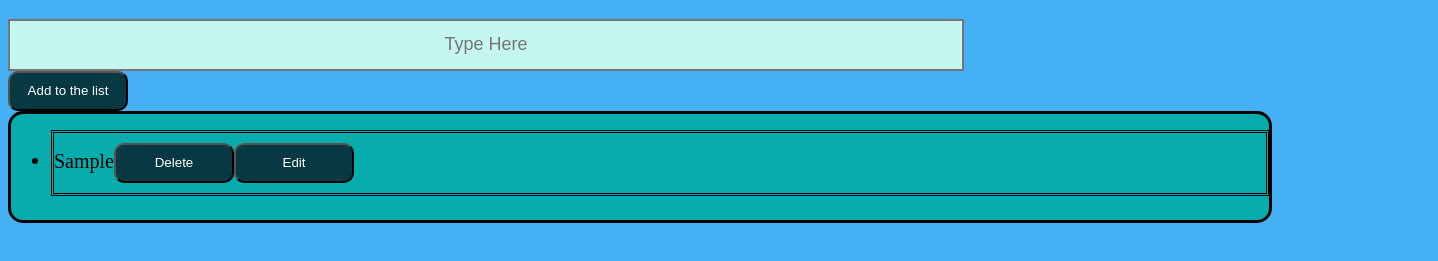
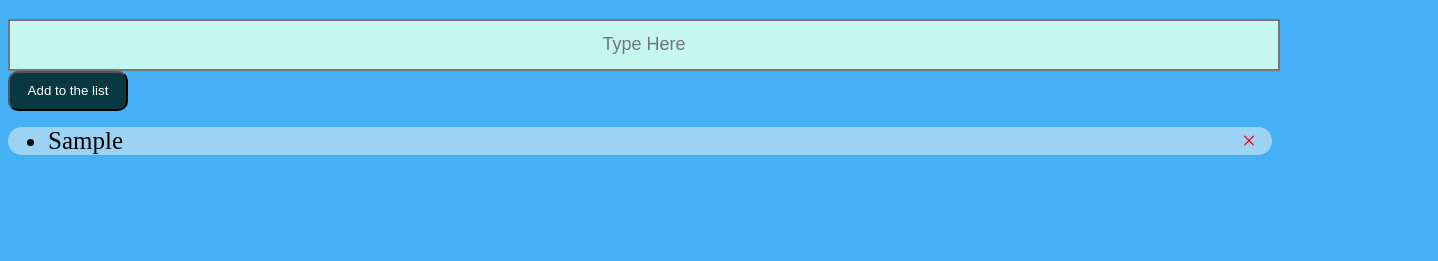
Before and after one commit to ritzy192/Todo, a plain HTML site: page Index.html in a window 1280 px wide. Both pictures are taken after typing "Sample" into the empty fields and a click on the button "Add to the list". Shown: the part 61-322 px from the top of the page, 1438 px wide, since content can reach past the window. Drawn offline with Linux system fonts and the light colour scheme.

Commit message:
Implemented delete functionality

```diff
--- a/Index.html
+++ b/Index.html
@@ -21,14 +21,14 @@
             <div class="col-sm-4"></div>
         </div>
         <div class="row">
-            <div style="margin-right: 25%">
+            <div>
                 <input id="inputfield" class="col-sm-6" type="text" placeholder="Type Here"></input>
             </div>
             <div class="col-sm-4">
                 <button type="button" class="btn-lg btn btn-success" onclick="appendlist()">Add to the list</button>
             </div>
         </div>
-        <div class="row" id="listdiv">
+        <div id="listdiv">
            <ul id="yourlist">
 
            </ul>
--- a/myscript.js
+++ b/myscript.js
@@ -1,49 +1,27 @@
-var count=1;
-var c1=1;
-var c2=1;
-
 function appendlist()
 {
-    var ul=document.getElementById("yourlist");
-    var item=document.getElementById("inputfield");
-    var li=document.createElement("li");
-    // var icon=document.createElement("i");
-
-    // icon.setAttribute('class',"far fa-trash-alt");
-    // icon.setAttribute('id',count++);
-    // icon.style.color="red";
-    li.setAttribute('id',"list"+count++);
-    li.appendChild(document.createTextNode(item.value));
-    //li.prefix(document.createTextNode(item.value));
-    // li.appendChild(icon);
-
-    var butdel=document.createElement("button");
-    butdel.innerHTML="Delete";
-    butdel.setAttribute('class',"listbuttons");
-    // butdel.style.backgroundColor="black";
-    // butdel.style.color="red";
-    // butdel.style.fontSize="15px";
-    // butdel.style.width="100px";
-
-
-    var butedit=document.createElement("button");
-    butedit.innerHTML="Edit";
-    butedit.setAttribute('class',"listbuttons");
-    // butedit.style.backgroundColor="black";
-    // butedit.style.color="yellow";
-    // butedit.style.fontSize="15px";
-    // butedit.style.width="100px";
-
-    li.appendChild(butdel);
-    li.appendChild(butedit);
-
-    li.style.height="100%";
-    li.style.paddingTop="10px";
-    li.style.paddingBottom="10px";
-    li.style.fontSize="20px";
-    li.style.borderStyle="double";
-    li.style.marginBottom="2%";
-
+    var lis=document.createElement("li");
+    var inputvalue=document.getElementById("inputfield").value;
+    var t=document.createTextNode(inputvalue);
     document.getElementById("inputfield").value="";
-    ul.appendChild(li);
+    lis.appendChild(t);
+    if(inputvalue === '')
+        alert("please enter a todo!");
+    else
+        document.getElementById("yourlist").appendChild(lis);
+    var span = document.createElement("SPAN");
+    var txt = document.createTextNode("\u00D7");
+    span.className="close";
+    span.appendChild(txt);
+    lis.appendChild(span);
+    //click the close button:
+    var close = document.getElementsByClassName("close");
+    var i;
+    for (i = 0; i < close.length; i++)
+     {
+        close[i].onclick = function() {
+        var div = this.parentElement;
+        div.style.display = "none";
+    }
+    }
 }
--- a/mystyle.css
+++ b/mystyle.css
@@ -8,6 +8,10 @@ listbuttons
 body
 {
     background-color:rgb(69, 176, 243);
+}
+li
+{
+    font-size: 25px;
 }
 h1
 {
@@ -23,38 +27,37 @@ button
     animation-delay: 5ms;
     border-radius: 10px;
     padding: 10px;
-
 }
 button:hover
 {
     background-color: black;
     box-shadow: 0 12px 16px 0 rgba(0,0,0,0.24), 0 17px 50px 0 rgba(0,0,0,0.19);
-
-    /* color: white; */
-
 }
+.close
+{
+    color: red;
+    position: absolute;
+    right: 1.5rem;
+    margin-left: 10rem;
+}
+.close:hover {
+    background-color:orangered;
+    color: white;
+  }
 #inputfield
 {
-    /*
-    background-color: lightskyblue;
-    margin-left: 40px;*/
-    margin-right: 50%;
     font-size: 18px;
     background-color: rgb(197, 247, 240);
     border-style: solid;
     text-align: center;
     height: 46px;
     width: 100%;
+}
 
-}
-#inputfield:hover
-{
-    /* background-color: rgb(66, 253, 72);
-    color: black; */
-}
 #listdiv
 {
-    background-color: rgb(9, 172, 172);
+    background-color: #9cd3f5;
     border-radius: 15px;
-    border-style: solid;
+    size: 50%;
+    align-self: center;
 }
```
